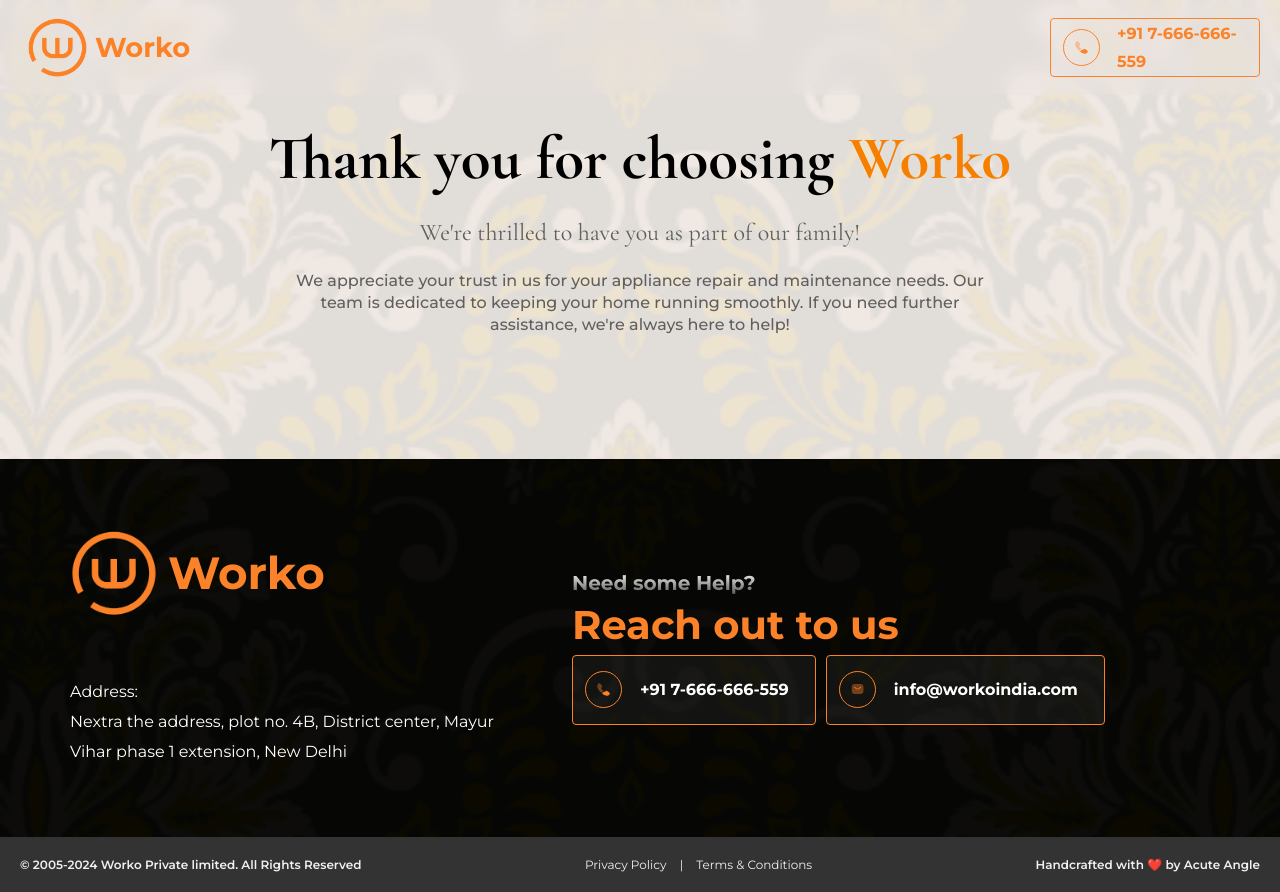
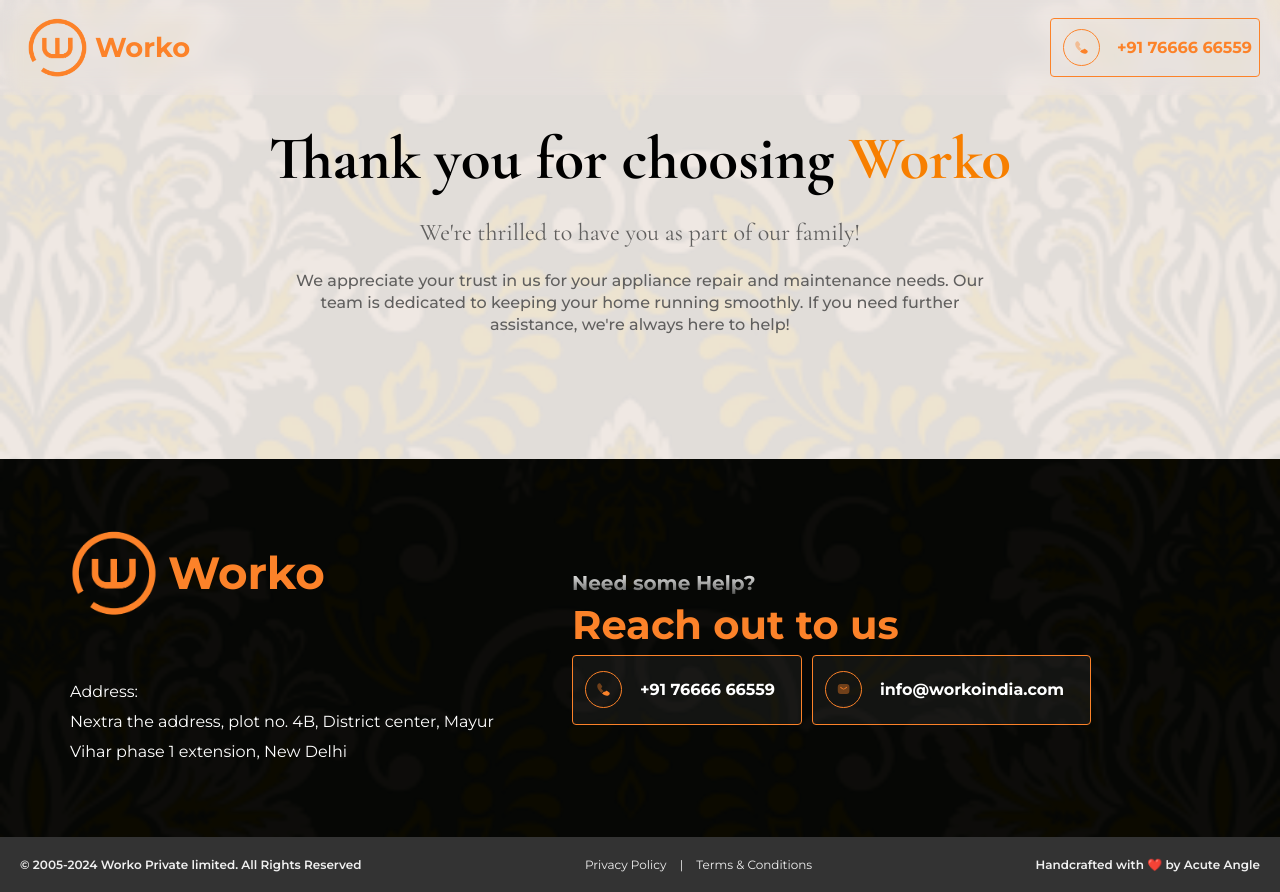
Before and after one commit to XyvinTech/WorkoHTML, a plain HTML site: page thankyou.html in a window 1280 px wide. Drawn offline with nearby package versions, Linux system fonts and the light colour scheme.

Commit message:
number update

```diff
--- a/thankyou.html
+++ b/thankyou.html
@@ -54,7 +54,7 @@
           </svg>
         </span>
         <!-- <p id="text-1" class="active">Customer Care</p> -->
-        <p id="text-2" class="active">+91 7-666-666-559</p>
+        <p id="text-2" class="active">+91 76666 66559</p>
       </div>
     </div>
   </header>
@@ -104,7 +104,7 @@
                 </path>
               </svg>
             </span>
-            <p>+91 7-666-666-559</p>
+            <p>+91 76666 66559</p>
           </div>
           <div class="customer-care">
             <span>
```
Also changed, not shown: index.html (+2 -2 lines), privacy-policy.html (+2 -2 lines), terms-and-conditions.html (+2 -2 lines).
